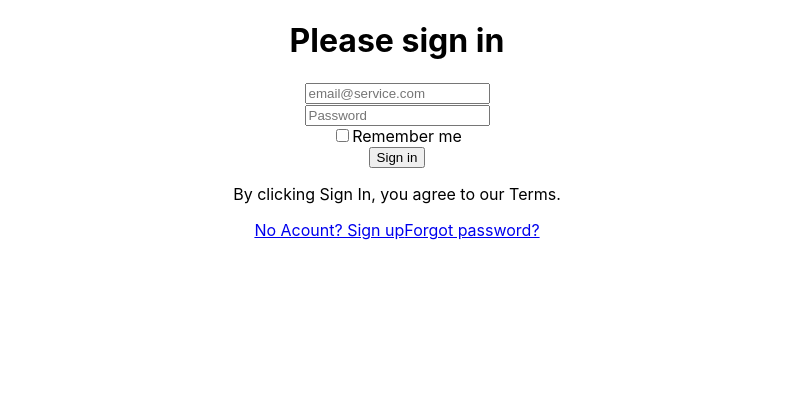
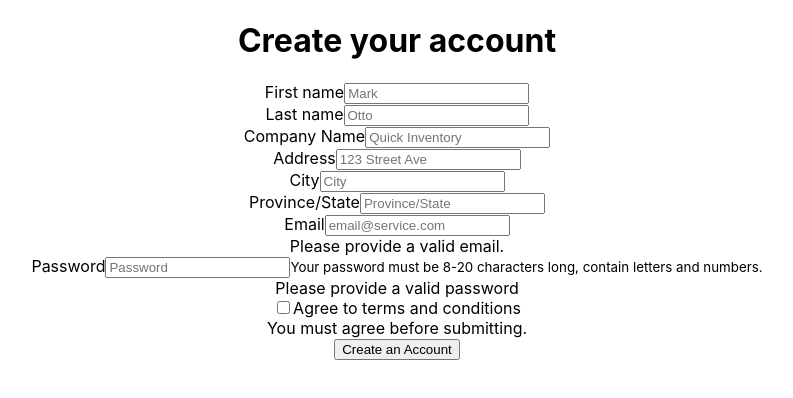
Before and after one commit to bayronPalacio/quick-app, a React (Create React App) app: page /registration in a window 1280 px wide. Shown: the top 398 px of the page, without its empty margins (243-1036 px from the left). Built offline with nearby package versions, Linux system fonts and the light colour scheme.

Commit message:
Added Registration Page

```diff
--- a/src/App.js
+++ b/src/App.js
@@ -1,11 +1,22 @@
 import './App.css';
 import Login from './pages/Login';
+import Registration from './pages/Registrations';
+import {
+  BrowserRouter as Router,
+  Route, Switch,
+} from 'react-router-dom';
+
 
 function App() {
   return (
+    <Router>
     <div className="App">
-        <Login/>
+        <div>
+          <Route path="/login" component={Login} exact/>
+          <Route path="/registration" component={Registration}/>
+        </div>
     </div>
+    </Router>
   );
 }
 
--- /dev/null
+++ b/src/pages/Registrations.js
@@ -0,0 +1,78 @@
+import React from "react";
+
+const Registration = () => {
+    return (
+        <>
+            <h1 class="h1-title">Create your account</h1>
+            <form action="/signUp" method="post" class="needs-validation" novalidate>
+                <div class="form-row">
+                    <div class="col-md-6 mb-3">
+                        <label for="validationCustom01">First name</label>
+                        <input type="text" class="form-control" id="validationCustom01" placeholder="Mark" name="first" required />
+                    </div>
+                    <div class="col-md-6 mb-3">
+                        <label for="validationCustom02">Last name</label>
+                        <input type="text" class="form-control" id="validationCustom02" placeholder="Otto" required />
+                    </div>
+                </div>
+                <div class="form-row">
+                    <div class="col-md-6 mb-3">
+                        <label for="validationCustom03">Company Name</label>
+                        <input type="text" class="form-control" id="validationCustom03" placeholder="Quick Inventory" required />
+                    </div>
+                    <div class="col-md-6 mb-3">
+                        <label for="validationCustom05">Address</label>
+                        <input type="text" class="form-control" id="validationCustom05" placeholder="123 Street Ave" required />
+                    </div>
+                </div>
+                <div class="form-row">
+                    <div class="col-md-6 mb-3">
+                        <label for="validationCustom03">City</label>
+                        <input type="text" class="form-control" id="validationCustom03" placeholder="City" required />
+                    </div>
+                    <div class="col-md-6 mb-3">
+                        <label for="validationCustom05">Province/State</label>
+                        <input type="text" class="form-control" id="validationCustom05" placeholder="Province/State" required />
+                    </div>
+                </div>
+                <div class="form-row">
+                    <div class="col-md-6 mb-3">
+                        <label for="validationCustom03">Email</label>
+                        <input type="text" class="form-control" id="validationCustom03" placeholder="email@service.com" required />
+                        <div class="invalid-feedback">
+                            Please provide a valid email.
+                </div>
+                    </div>
+                    <div class="col-md-6 mb-3">
+                        <label for="validationCustom05">Password</label>
+                        <input type="password" class="form-control" id="validationCustom05" placeholder="Password" required />
+                        <small id="passwordHelpBlock" class="form-text text-muted">
+                            Your password must be 8-20 characters long, contain letters and numbers.
+                  </small>
+                        <div class="invalid-feedback">
+                            Please provide a valid password
+                </div>
+                    </div>
+                </div>
+                <div class="d-flex justify-content-center">
+                    <div class="form-group">
+                        <div class="form-check">
+                            <input class="form-check-input" type="checkbox" value="" id="invalidCheck" required />
+                            <label class="form-check-label" for="invalidCheck">
+                                Agree to terms and conditions
+                        </label>
+                            <div class="invalid-feedback">
+                                You must agree before submitting.
+                        </div>
+                        </div>
+                    </div>
+                </div>
+                <div class="d-flex justify-content-center">
+                    <button class="btn button-color" type="submit" value="Submit">Create an Account</button>
+                </div>
+            </form>
+        </>
+    );
+}
+
+export default Registration;
```
